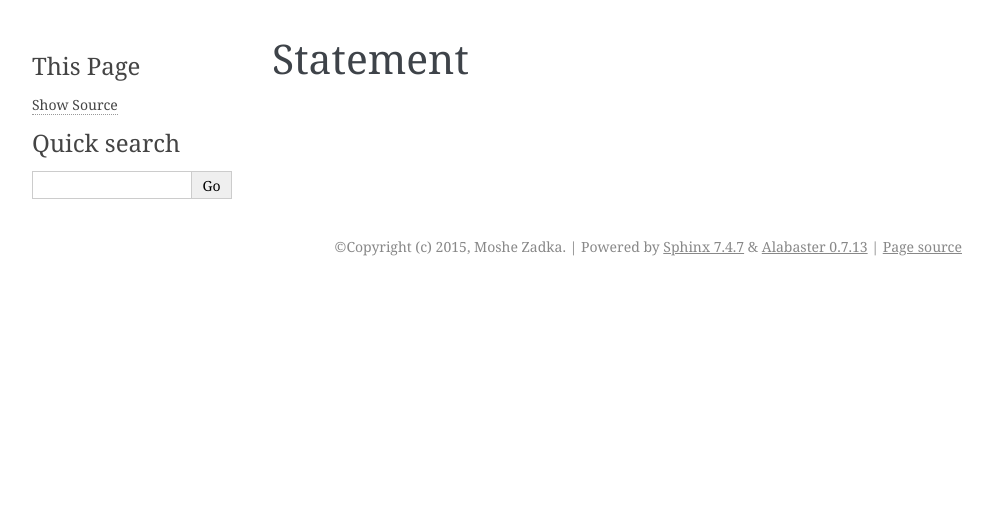
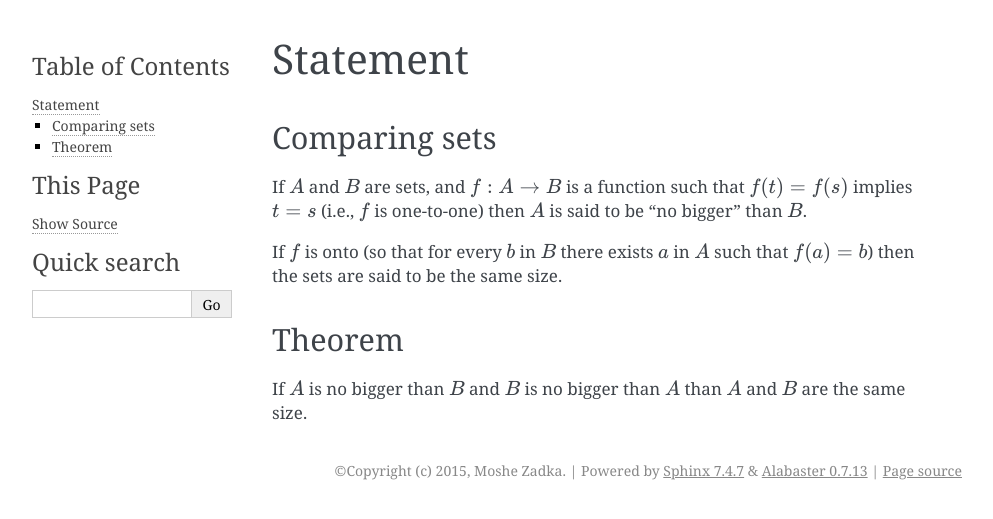
Before and after one commit to moshez/cbs-proof, a Sphinx documentation site: the page built from docs/statement.rst, in a window 1280 px wide. Shown: the top 519 px of the page, without its empty margins (148-1141 px from the left). Built offline with Sphinx 7.4.7, drawn with Linux system fonts in a browser that asks for light colours; the version number could not be read and is left out.

Commit message:
state theorem

```diff
--- a/docs/statement.rst
+++ b/docs/statement.rst
@@ -1,2 +1,24 @@
 Statement
 =========
+
+Comparing sets
+--------------
+
+If :math:`A` and :math:`B` are sets,
+and :math:`f:A\to B` is a function such that
+:math:`f(t) = f(s)` implies :math:`t=s`
+(i.e., :math:`f` is one-to-one)
+then :math:`A` is said to be "no bigger"
+than :math:`B`.
+
+If :math:`f` is onto (so that for every :math:`b`
+in :math:`B` there exists :math:`a` in :math:`A`
+such that :math:`f(a) = b`) then the sets are
+said to be the same size.
+
+Theorem
+-------
+
+If :math:`A` is no bigger than :math:`B`
+and :math:`B` is no bigger than :math:`A`
+than :math:`A` and :math:`B` are the same size.
```
